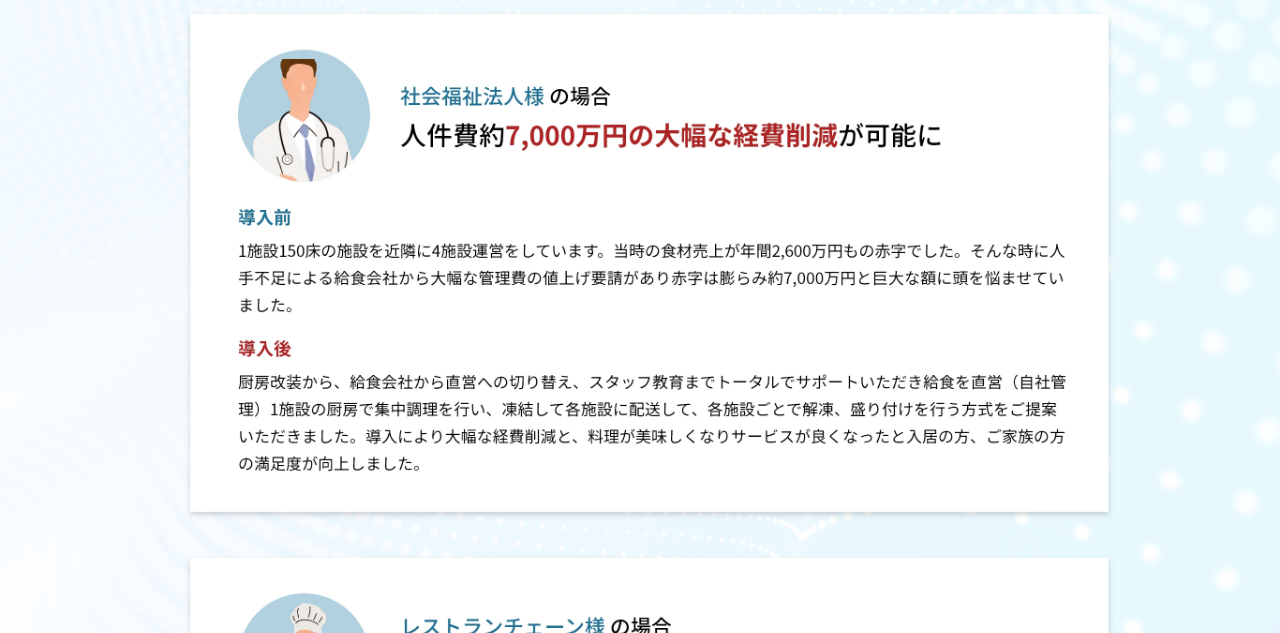
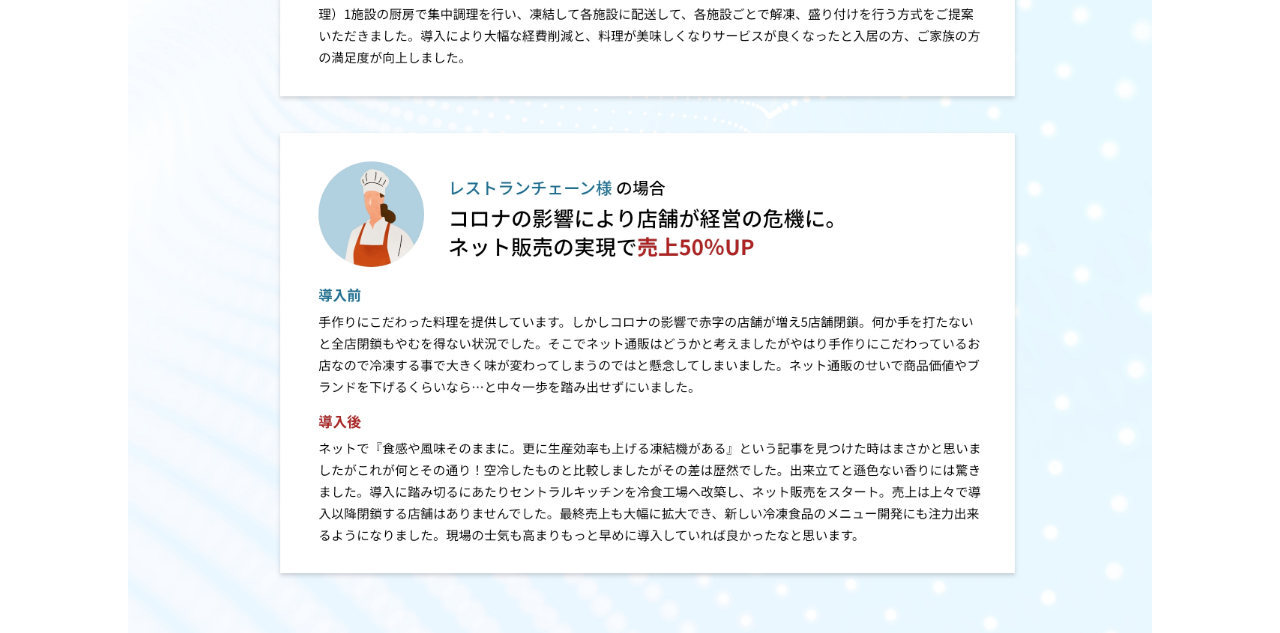
Before and after one commit to yuna-sasaki/zerokara, a PHP site: page / in a window 1280 px wide. Shown: the part 4803-5436 px from the top of the page. Run offline with PHP 8.4, Linux system fonts and the light colour scheme; some libraries are stand-ins or nearby versions.

Commit message:
幅調整

```diff
--- a/css/style.css
+++ b/css/style.css
@@ -66,6 +66,12 @@
 —————————————————————————————————————————————————————————————————————————————————————————————————————*/
 section {
   overflow: hidden;
+}
+@media (min-width: 414px) {
+  section {
+    width: 80%;
+    margin: 0 auto;
+  }
 }
 
 li {
@@ -407,16 +413,21 @@
 
 #contact {
   background-color: #F2FAFF;
+  padding: 65px 20px;
+}
+@media (max-width: 768px) {
+  #contact {
+    padding: 25px auto;
+  }
 }
 #contact .contact_inner {
   max-width: 725px;
-  margin: 65px auto;
   text-align: center;
+  margin: 0 auto;
 }
 @media (max-width: 768px) {
   #contact .contact_inner {
     width: 90%;
-    margin: 25px auto;
   }
 }
 #contact .contact_inner .sec_ttl h3 {
--- a/css/style.scss
+++ b/css/style.scss
@@ -80,6 +80,11 @@
 
 section {
     overflow: hidden;
+
+    @media (min-width: 414px) {
+        width: 80%;
+        margin: 0 auto;
+    }
 }
 
 li {
@@ -457,15 +462,21 @@
 
 #contact {
     background-color: #F2FAFF;
+    padding: 65px 20px;
+
+    @include sp {
+        padding: 25px auto;
+    }
 
     .contact_inner {
         max-width: 725px;
-        margin: 65px auto;
+        // margin: 65px 20px;
         text-align: center;
+        margin: 0 auto;
 
         @include sp {
             width: 90%;
-            margin: 25px auto;
+            // margin: 25px auto;
         }
 
         .sec_ttl {
```
